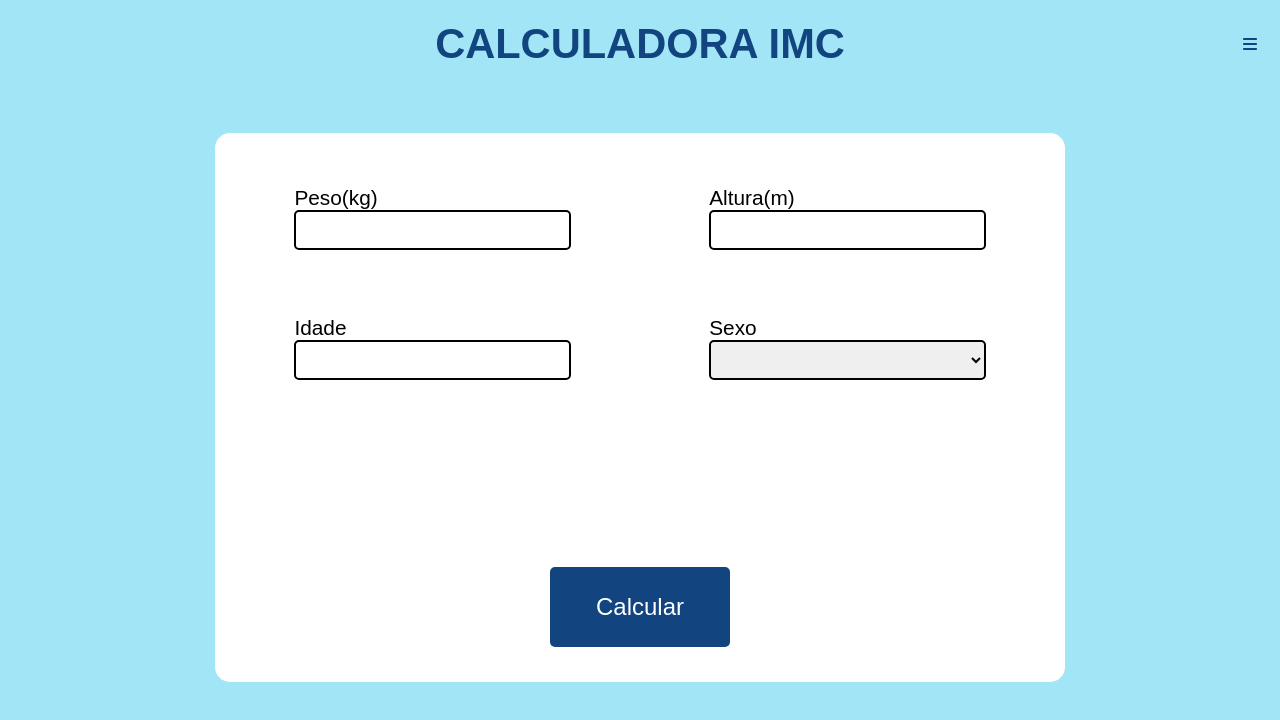
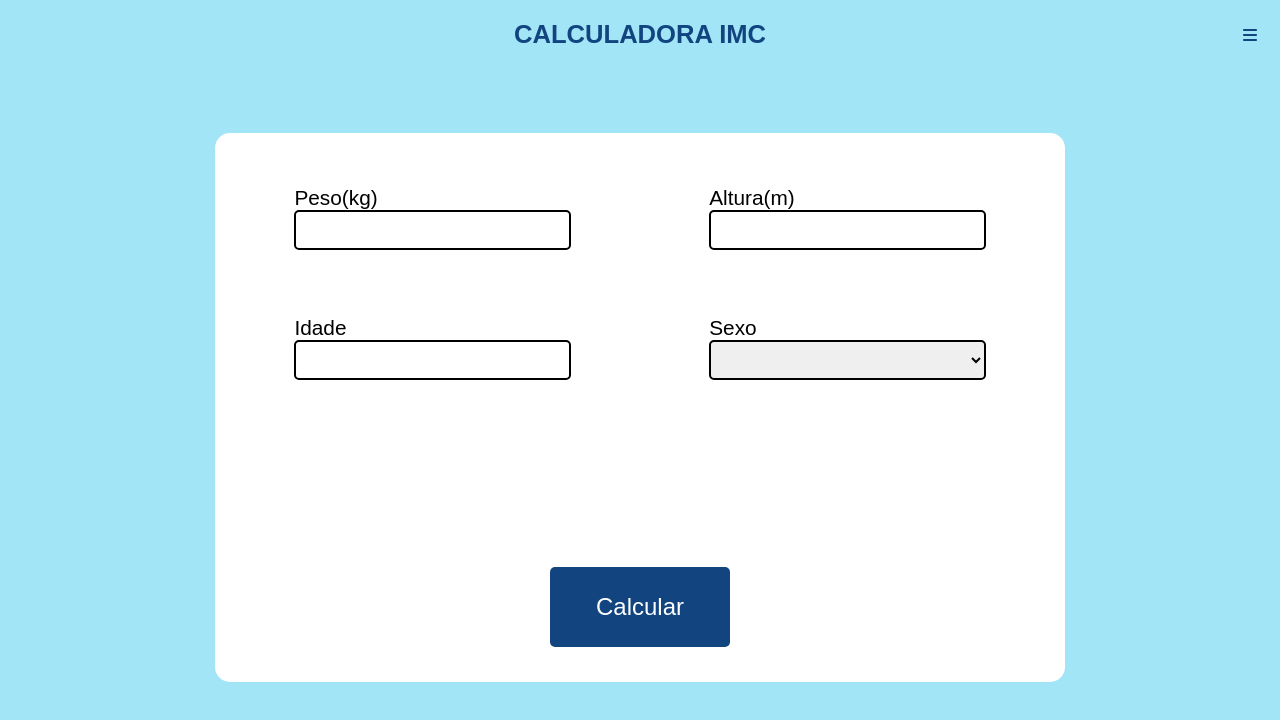
Before and after one commit to MatheusLRocha/Projeto-TCC, a React (Vite) app: page /imc in a window 1280 px wide. Shown: the top 720 px of the page. Built offline with nearby package versions, Linux system fonts and the light colour scheme.

Commit message:
atualização tcc

```diff
--- a/src/components/Header.jsx
+++ b/src/components/Header.jsx
@@ -3,7 +3,6 @@ import { Link } from "react-router-dom";
 import { useState } from "react";
 import { faArrowRight, faBars, faUser, faXmark } from "@fortawesome/free-solid-svg-icons";
 import { FontAwesomeIcon } from '@fortawesome/react-fontawesome';
-
 
 const Header = ({ title, iconH, onClickToggle }) => {
   const [menuClass, setMenuClass] = useState('disabled');
--- a/src/css/style.css
+++ b/src/css/style.css
@@ -27,7 +27,7 @@ header {
   margin-top: 20px;
 }
 header h1 {
-  font-size: clamp(1.2rem, 2vw + 1rem, 4rem);
+  font-size: clamp(1.2rem, 2vw, 4rem);
   font-weight: 800;
 }
 header div.icon {
@@ -46,7 +46,7 @@ header .icon a {
   color: #124580;
 }
 header #menuIcon {
-  font-size: clamp(1rem, 2vw + 1rem, 2.3rem);
+  font-size: clamp(1rem, 2vw, 2.3rem);
 }
 
 .menu {
@@ -214,7 +214,7 @@ header #menuIcon {
 .calc-resp {
   position: absolute;
   display: flex;
-  width: clamp(21.2rem, 90%, 59.3rem);
+  width: clamp(21.2rem, 90%, 62.5rem);
   height: clamp(31.2rem, 80%, 34.3rem);
   gap: 20px;
   margin-top: 15px;
@@ -773,6 +773,12 @@ header #menuIcon {
     height: clamp(23.7rem, 90%, 34.3rem);
     gap: 70px;
   }
+  .exerc-resp, .sup-resp {
+    display: flex;
+    width: clamp(21.2rem, 90vw, 62.5rem);
+    height: clamp(31.2rem, 80vh, 34.3rem);
+    gap: 20px;
+  }
   .main-criadores {
     gap: 70px;
   }
--- a/src/sass/style.scss
+++ b/src/sass/style.scss
@@ -21,7 +21,7 @@
 }
 
 header {
-   @include header(1.2rem, calc(2vw + 1rem), 4rem);
+   @include header(1.2rem, 2vw, 4rem);
 
    & .icon {
     & a {
@@ -31,7 +31,7 @@ header {
    }
 
    & #menuIcon {
-    font-size: clamp(1rem, calc(2vw + 1rem), 2.3rem);
+    font-size: clamp(1rem, 2vw, 2.3rem);
    }
 }
 
@@ -93,7 +93,7 @@ header {
     position: absolute;
     // width: 300px;
     // height: 450px;
-    @include mainContainer(21.2rem, 90%, 59.3rem, 31.2rem, 80%, 34.3rem, 20px);
+    @include mainContainer(21.2rem, 90%, 62.5rem, 31.2rem, 80%, 34.3rem, 20px);
     margin-top: 15px;
     padding: 10px;
     background-color: white;
@@ -741,6 +741,10 @@ header {
         @include mainContainer(21.2rem, 90%, 53.1rem, 23.7rem, 90%, 34.3rem, 70px);
     }
 
+    .exerc-resp, .sup-resp {
+        @include mainContainer(21.2rem, 90vw, 62.5rem, 31.2rem, 80vh, 34.3rem, 20px);
+    }
+
     .main-criadores {
         gap: 70px;
 
```
Also changed, not shown: 1 other file (tests, documents, lock files or other folders).
